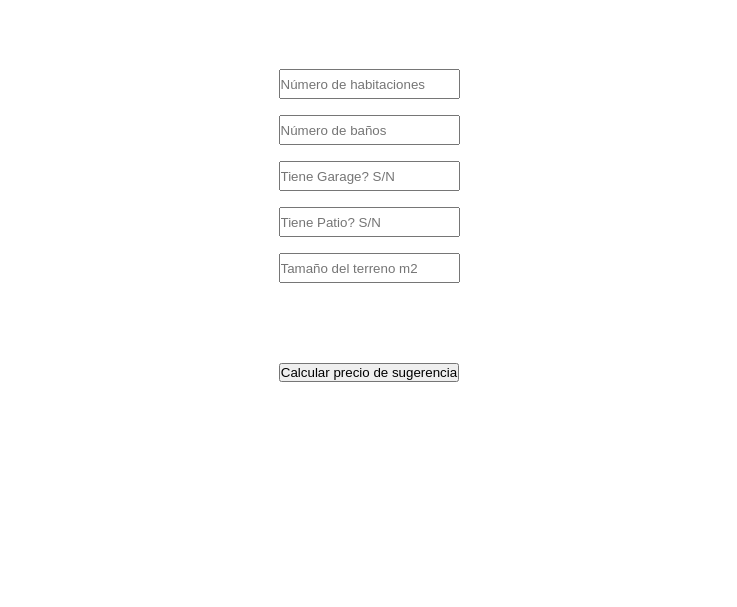
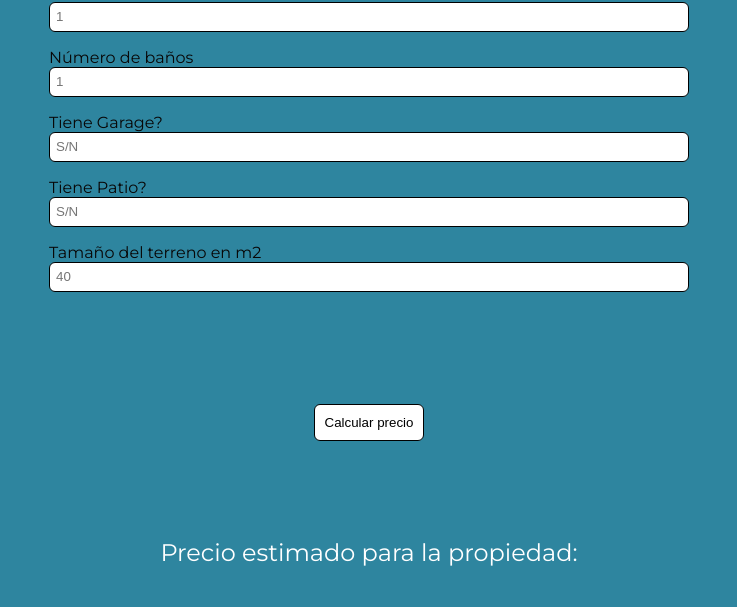
Before and after one commit to GabyDevX/DesafiosJavascript, a plain HTML site: page index.html in a window 1280 px wide. Shown: the part 193-800 px from the top of the page, without its empty margins (271-1008 px from the left). Drawn offline with Linux system fonts and the light colour scheme.

Commit message:
Se agregaron algunos estilos básicos para una mejor presentación del desafío

```diff
--- a/css/index.css
+++ b/css/index.css
@@ -1,24 +1,62 @@
+@import url('https://fonts.googleapis.com/css2?family=Montserrat&display=swap');
+
 * {
   margin: 0;
   padding: 0;
   box-sizing: border-box;
 }
 
+html {
+  font-family: 'Montserrat', sans-serif;
+}
+
 body {
   display: flex;
   flex-direction: column;
-  justify-content: center;
+  justify-content: space-around;
   align-items: center;
-  height: 100vh;
-  gap: 5rem;
+  min-height: 100vh;
+  gap: 1rem;
+
+  background-color: rgb(46, 133, 159);
+  color: #fff;
+  /* padding: 0.rem; */
+}
+
+h1 {
+  text-align: center;
+}
+
+p {
+  font-size: 1.5rem;
+}
+
+span {
+  color: #fff;
+  font-weight: bold;
 }
 
 form {
   display: flex;
   flex-direction: column;
-  gap: 1rem;
+  width: 50%;
+}
+
+label {
+  color: #080707;
 }
 
 input {
   height: 30px;
+  margin-bottom: 1rem;
+  border: 1px solid black;
+  border-radius: 6px;
+  padding: 6px;
 }
+
+button {
+  background-color: #fff;
+  border: 1px solid black;
+  border-radius: 6px;
+  padding: 10px;
+}
--- a/index.html
+++ b/index.html
@@ -10,19 +10,23 @@
   <body>
     <h1>Calculo de precio para venta de propiedad</h1>
     <form action="">
-      <input
-        type="text"
-        placeholder="Número de habitaciones"
-        id="numeroHabitaciones"
-      />
-      <input type="text" placeholder="Número de baños" id="numeroBaños" />
-      <input type="text" placeholder="Tiene Garage? S/N" id="garage" />
-      <input type="text" placeholder="Tiene Patio? S/N" id="patio" />
-      <input type="text" placeholder="Tamaño del terreno m2" id="terreno" />
+      <label for="numeroHabitaciones">Número de habitaciones</label>
+      <input type="text" placeholder="1" id="numeroHabitaciones" />
+      <label for="numeroBaños">Número de baños</label>
+      <input type="text" placeholder="1" id="numeroBaños" />
+      <label for="garage">Tiene Garage?</label>
+      <input type="text" placeholder="S/N" id="garage" />
+      <label for="patio">Tiene Patio?</label>
+      <input type="text" placeholder="S/N" id="patio" />
+      <label for="terreno">Tamaño del terreno en m2</label>
+      <input type="text" placeholder="40" id="terreno" />
     </form>
-    <button id="botonCalculo">Calcular precio de sugerencia</button>
+    <button id="botonCalculo">Calcular precio</button>
     <div class="resultado">
-      <p class="resultado__precio" id="resultadoCalculo"></p>
+      <p class="resultado__precio">
+        Precio estimado para la propiedad:
+        <span id="resultadoCalculo"></span>
+      </p>
     </div>
     <script src="js/main.js"></script>
   </body>
```
